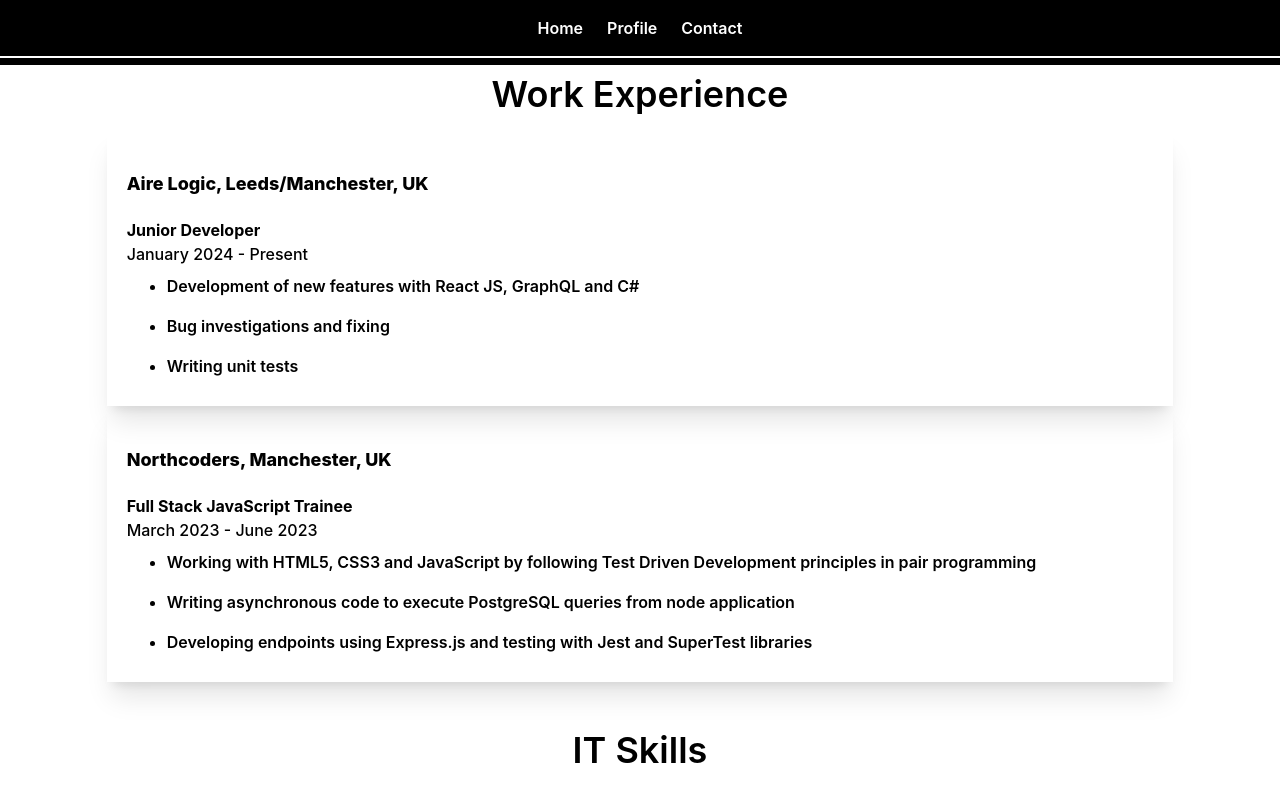
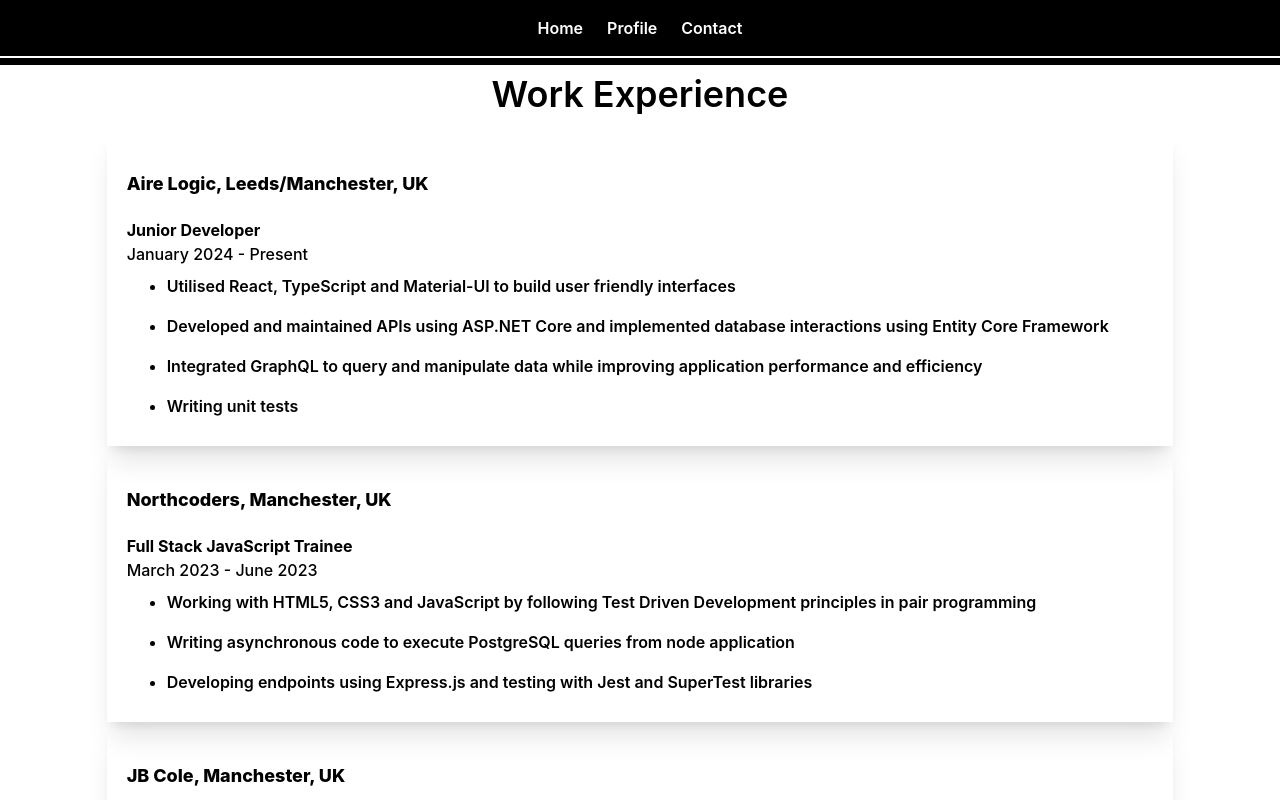
Before and after one commit to sohailshams/mss-portfolio, a React (Vite) app: page /profile in a window 1280 px wide. Shown: the top 800 px of the page. Built offline with nearby package versions, Linux system fonts and the light colour scheme.

Commit message:
Updated work experience.

```diff
--- a/src/components/Work.jsx
+++ b/src/components/Work.jsx
@@ -13,10 +13,16 @@
         </p>
         <ul className="text-left ml-4 pl-6 list-disc">
           <li className="font-base sm:font-semibold py-2">
-            Development of new features with React JS, GraphQL and C#
+            Utilised React, TypeScript and Material-UI to build user friendly
+            interfaces
           </li>
           <li className="font-base sm:font-semibold py-2">
-            Bug investigations and fixing
+            Developed and maintained APIs using ASP.NET Core and implemented
+            database interactions using Entity Core Framework
+          </li>
+          <li className="font-base sm:font-semibold py-2">
+            Integrated GraphQL to query and manipulate data while improving
+            application performance and efficiency
           </li>
           <li className="font-base sm:font-semibold py-2">
             Writing unit tests
@@ -46,7 +52,7 @@
           </li>
         </ul>
       </div>
-      {/* <div className="border-1 shadow-xl px-5 py-5">
+      <div className="border-1 shadow-xl px-5 py-5">
         <h2 className="text-lg font-bold sm:font-extrabold py-2 xl:py-5">
           JB Cole, Manchester, UK
         </h2>
@@ -101,7 +107,7 @@
             Quality Assurance (QA) - Testing of client’s updates
           </li>
         </ul>
-      </div> */}
+      </div>
       <div className="my-4"></div>
     </div>
   );
```
